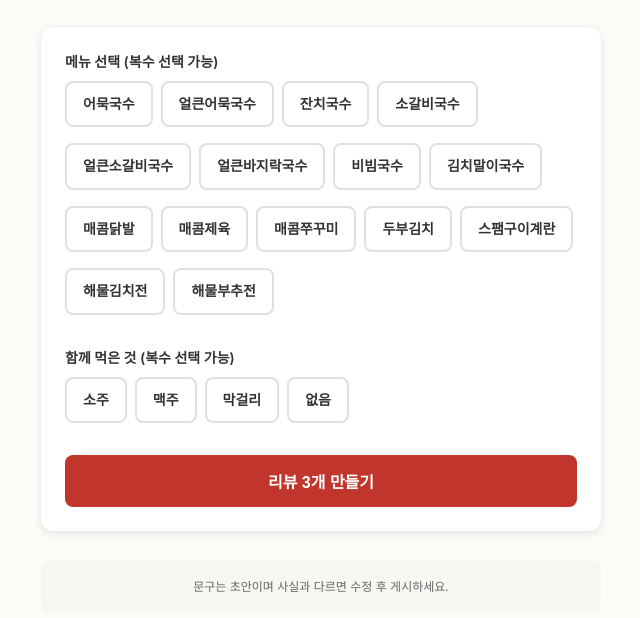
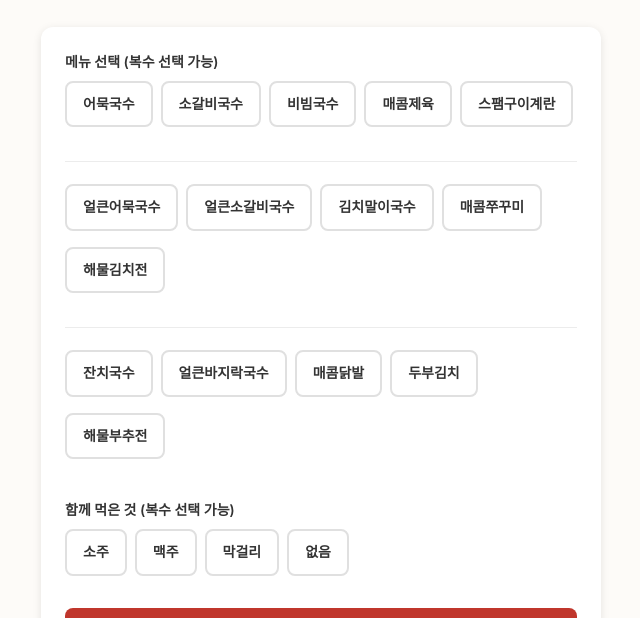
Before and after one commit to nanunnanana-ops/naver_review_create, a website: page index.html in a window 1280 px wide. Shown: the part 183-801 px from the top of the page, without its empty margins (319-959 px from the left). Drawn offline with Linux system fonts and the light colour scheme.

Commit message:
Group menu options into three sections

```diff
--- a/app.js
+++ b/app.js
@@ -28,10 +28,15 @@ function applyConfig() {
   document.documentElement.style.setProperty('--theme-bg', config.ui.themeBg);
   document.documentElement.style.setProperty('--accent', config.ui.accent);
 
-  // 메뉴 체크박스 채우기
+  // 메뉴 체크박스 채우기 (3개 그룹으로 구분)
   const menusGroup = document.getElementById('menusGroup');
   menusGroup.innerHTML = '';
-  config.menus.forEach(menu => {
+  const menuGroups = splitIntoGroups(config.menus, 3);
+  menuGroups.forEach((group, index) => {
+    const groupWrap = document.createElement('div');
+    groupWrap.className = 'checkbox-group menu-group';
+
+    group.forEach(menu => {
       const item = document.createElement('div');
       item.className = 'checkbox-item';
       const checkbox = document.createElement('input');
@@ -43,7 +48,16 @@ function applyConfig() {
       label.textContent = menu;
       item.appendChild(checkbox);
       item.appendChild(label);
-    menusGroup.appendChild(item);
+      groupWrap.appendChild(item);
+    });
+
+    menusGroup.appendChild(groupWrap);
+
+    if (index < menuGroups.length - 1) {
+      const divider = document.createElement('div');
+      divider.className = 'menu-divider';
+      menusGroup.appendChild(divider);
+    }
   });
 
   // 사이드 옵션 채우기
@@ -80,6 +94,15 @@ function setupEventListeners() {
       document.getElementById('copyModal').classList.remove('active');
     }
   });
+}
+
+function splitIntoGroups(items, groupCount) {
+  if (!Array.isArray(items) || items.length === 0) return [];
+  const groups = Array.from({ length: groupCount }, () => []);
+  items.forEach((item, index) => {
+    groups[index % groupCount].push(item);
+  });
+  return groups.filter(group => group.length > 0);
 }
 
 // ========== 리뷰 생성 ==========
--- a/styles.css
+++ b/styles.css
@@ -108,6 +108,18 @@ body {
   display: flex;
   flex-wrap: wrap;
   gap: 8px;
+}
+
+.menu-group {
+  margin-bottom: 8px;
+}
+
+.menu-divider {
+  height: 1px;
+  background: var(--border);
+  opacity: 0.6;
+  margin: 10px 0 14px;
+  width: 100%;
 }
 
 .checkbox-item {
```
Lines whose indentation alone changed are shown as unchanged.
